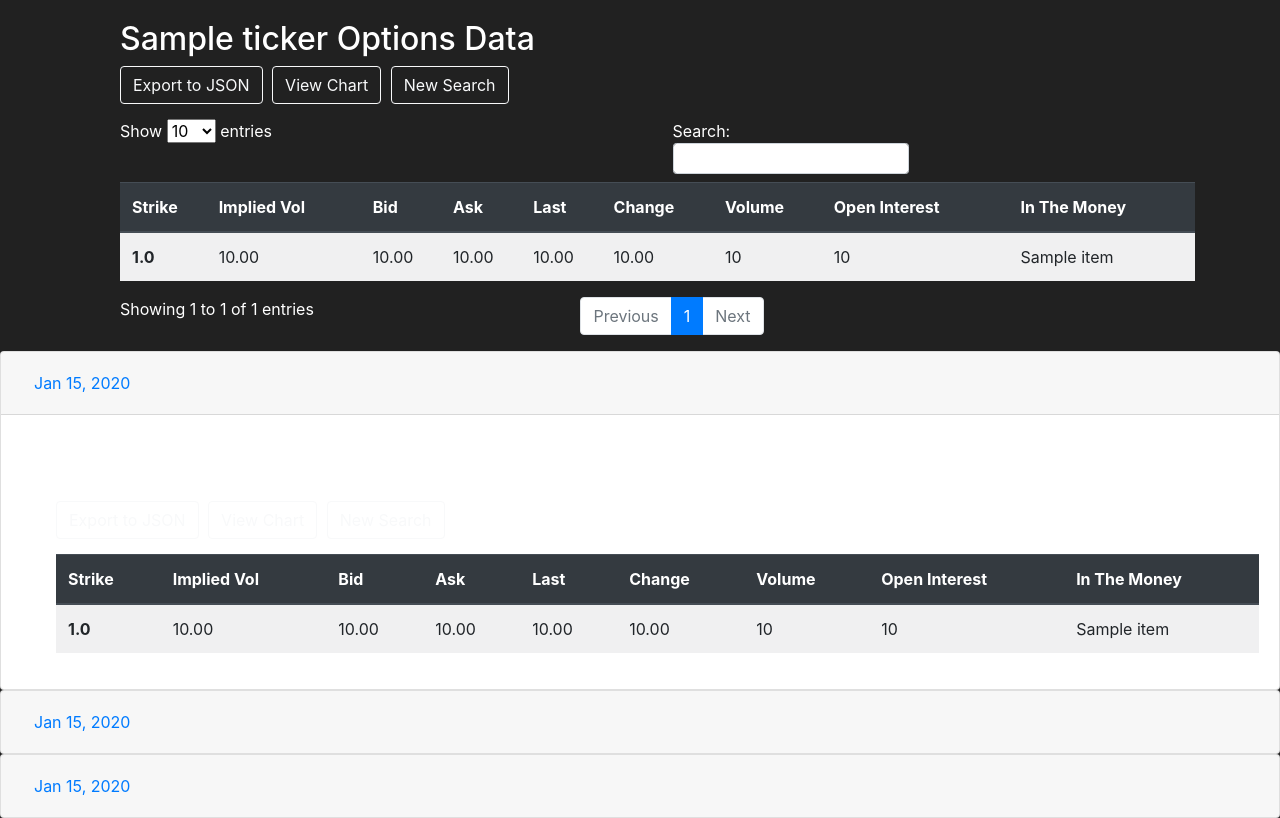
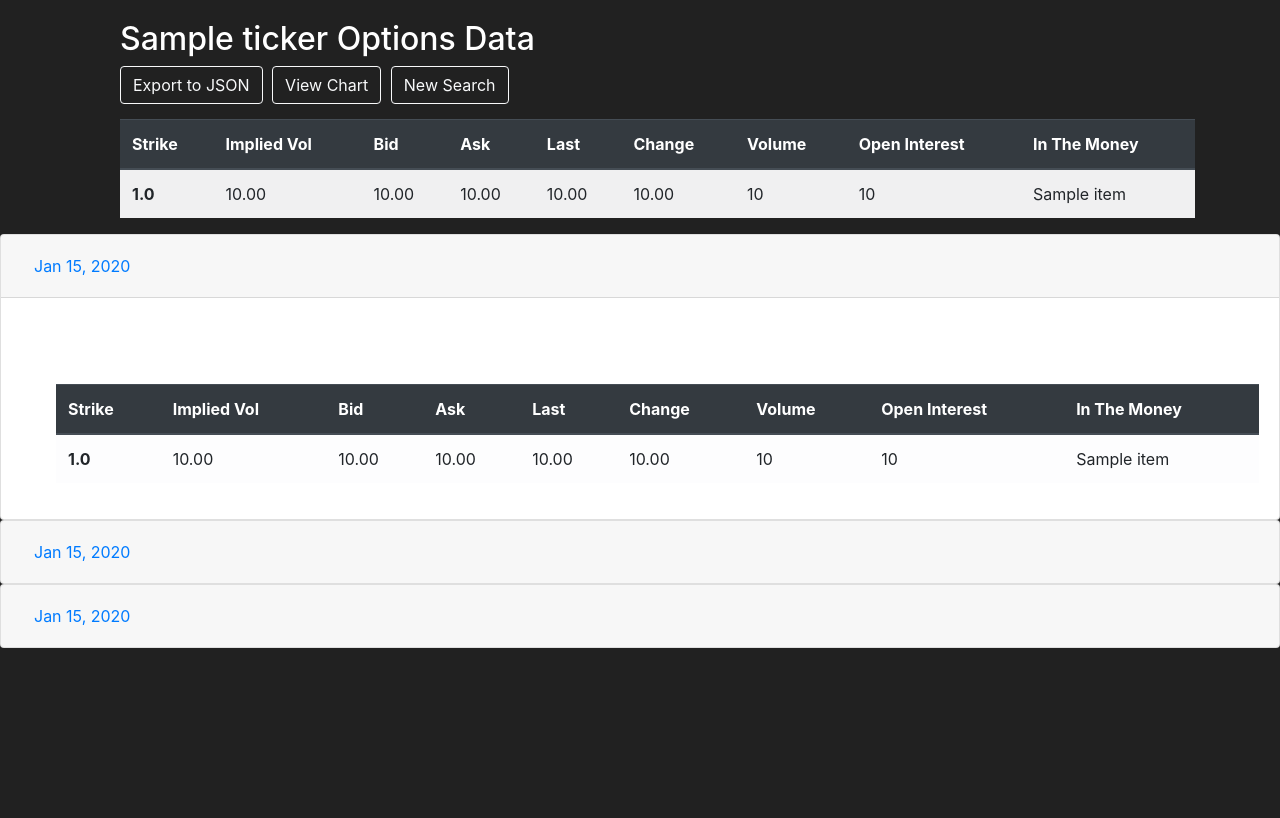
Before and after one commit to notjosse/Stokk, a Flask app: template stock_api/blueprints/options_data/templates/options.html in a window 1280 px wide, after a click that opens the changed part. Shown: the part 56-874 px from the top of the page. After the commit the page ends 704 px from the top, so only its background shows below. Run offline with Flask 3, Linux system fonts and the light colour scheme; the template is opened without the code that fills it: most values are stand-ins (such as "Sample title", 1, 10 or a date in 2020); some libraries are stand-ins or nearby versions.

Commit message:
format changes and adds functionality to dynamically highlight rows for ITM options

```diff
--- a/stock_api/blueprints/options_data/options_data.py
+++ b/stock_api/blueprints/options_data/options_data.py
@@ -42,4 +42,7 @@
             temp_list.append(options_dict[category][i])
         final_data.append(temp_list)
 
-    return render_template('options.html', data=final_data, ticker=ticker, exp_date=datetime.datetime.strptime(exp_date, '%Y-%m-%d'))
+    # Convert exp_date from string to datetime object
+    exp_date = datetime.datetime.strptime(exp_date, '%Y-%m-%d')
+
+    return render_template('options.html', data=final_data, ticker=ticker, exp_date=exp_date)
--- a/stock_api/blueprints/options_data/templates/options.html
+++ b/stock_api/blueprints/options_data/templates/options.html
@@ -113,14 +113,8 @@
           <div class="row" style="margin-top: 20px; margin-left: 20px;">
             <div class="col">
               <h2>{{ ticker }} Options Data</h2>
-
-              <form method="post">
-                <input id="export-json" name="export-json" type="hidden" value="{{ data }}">
-                <button type="submit" class="btn btn-outline-light" style="margin-bottom: 15px;">Export to JSON</button>
-                <button type="button" class="btn btn-outline-light" style="margin-bottom: 15px; margin-left: 5px;" data-toggle="modal" data-target="#lineChartModal">View Chart</button>
-                <a class="btn btn-outline-light" href="{{ url_for('historical_data.home') }}" style="margin-bottom: 15px; margin-left: 5px;">New Search</a>
-              </form>
-              <table id="historical-data-table" class="table table-striped table-hover table-light table-fluid">
+              <div class="table-responsive">
+                <table id="historical-data-table" class="table table-hover table-light table-fluid">
                   <thead class="thead-dark">
                     <tr>
                       <th scope="col">Strike</th>
@@ -136,7 +130,7 @@
                   </thead>
                   <tbody>
                     {% for item in data %}
-                    <tr>
+                      <tr id="data-row-{{ item[0] }}" class="itm-{{item[8]}}">
                         <th scope="row">{{ '%.1f' % (item[0]) }}</th>
                         <td>{{ '%.2f' % (item[1]) }}</td>
                         <td>{{ '%.2f' % (item[2]) }}</td>
@@ -156,6 +150,7 @@
         </div>
       </div>
     </div>
+  </div>
 {% endfor %}
 
 {% endblock %}
@@ -164,5 +159,5 @@
 <script src="https://cdn.jsdelivr.net/npm/chart.js"></script>
 <script src="https://cdn.datatables.net/1.13.6/js/jquery.dataTables.min.js"></script>
 <script src="https://cdn.datatables.net/1.13.6/js/dataTables.bootstrap4.min.js"></script>
-<script src="{{ url_for('static', filename='js/home.js')}}"></script>
+<script src="{{ url_for('static', filename='js/options_data.js')}}"></script>
 {%endblock%}
--- /dev/null
+++ b/stock_api/static/js/options_data.js
@@ -0,0 +1,12 @@
+  // Turns our table into a DataTable
+  // $(document).ready(function () {
+  //   $('#historical-data-table').DataTable();
+  // });
+
+
+// Grabs all the Rows that are part of the class 'itm-True', then add a style class to highlight that table row
+var itmRows = document.getElementsByClassName('itm-True')
+
+for (var i = 0; i < itmRows.length; i++){
+  itmRows[i].classList.add("table-primary")
+}
```
Lines whose indentation alone changed are shown as unchanged.
